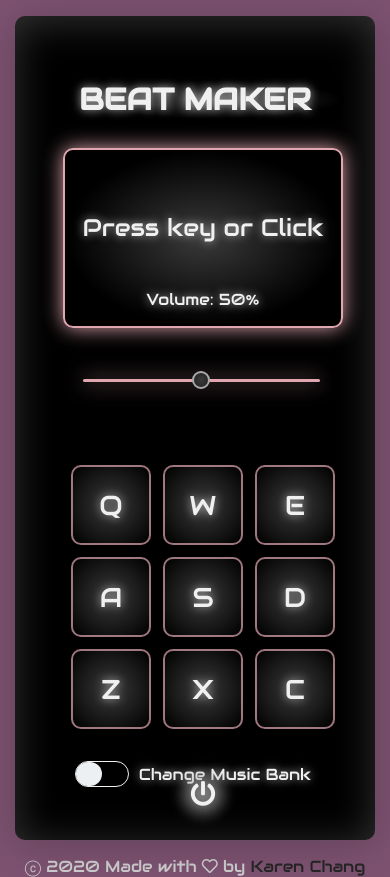
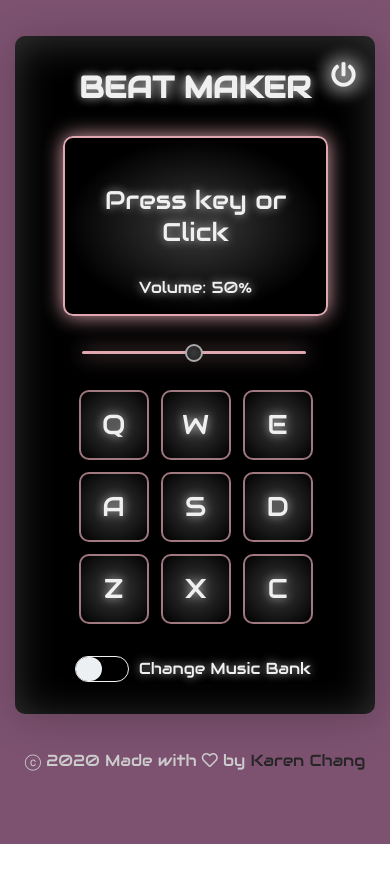
Before and after one commit to karen-developer/react-drum-machine, a React (Create React App) app: page / in a window 390 px wide. After the commit the page ends 844 px from the top, so only its background shows below. Built offline with nearby package versions, Linux system fonts and the light colour scheme.

Commit message:
update css

```diff
--- a/src/App.css
+++ b/src/App.css
@@ -24,7 +24,8 @@ body {
   color: #E0A7B1;
   width: 360px;
   padding: 2rem;
-  display: flex;
+  display: grid;
+  grid-template-columns: 95% auto;
   margin: auto;
   border-radius: 10px;
   box-shadow: 0 5px 40px rgba(0, 0, 0, 0.2), 0 5px 40px rgba(255, 255, 255, 0.2) inset;
@@ -194,58 +195,6 @@ body {
   text-shadow: none;
 }
 
-@media screen and (max-width: 600px) {
-  .App .dashboard-container {
-    min-height: 400px;
-    margin: 1rem;
-  }
-  .App .dashboard-container h1 {
-    font-size: 1.5rem;
-  }
-  .App .dashboard-container .drum-container .drumbtn-container {
-    padding-top: 2rem;
-  }
-  .App .dashboard-container .drum-container .drumbtn-container .drum-pad.btn {
-    width: 60px;
-    height: 60px;
-  }
-  .App .dashboard-container .control-container .screen {
-    font-size: 1.5rem;
-  }
-}
-@media screen and (max-width: 450px) {
-  .App .dashboard-container {
-    margin: 1rem;
-    flex-direction: column;
-    position: relative;
-  }
-  .App .dashboard-container h1 {
-    font-size: 1.5rem;
-  }
-  .App .dashboard-container .drum-container {
-    width: 100%;
-  }
-  .App .dashboard-container .drum-container .drumbtn-container {
-    padding-top: 2rem;
-  }
-  .App .dashboard-container .drum-container .drumbtn-container .drum-pad.btn {
-    width: 80px;
-    height: 80px;
-  }
-  .App .dashboard-container .control-container {
-    width: 100%;
-    margin: 2rem 0 0 0;
-  }
-  .App .dashboard-container .control-container .power-wrapper {
-    position: absolute;
-    top: 1.5rem;
-    right: 1.5rem;
-  }
-  .App .dashboard-container .control-container .screen-wrapper,
-.App .dashboard-container .control-container .volume-wrapper {
-    margin-bottom: 1rem;
-  }
-}
 @keyframes loadAnimation {
   0% {
     color: #e60073;
--- a/src/App.scss
+++ b/src/App.scss
@@ -32,7 +32,8 @@ body {
     color: $light-color;
     width: 360px;
     padding: 2rem;
-    display: flex;
+    display: grid;
+    grid-template-columns: 95% auto;
     margin: auto;
     border-radius: 10px;
     box-shadow: 0 5px 40px rgba(0, 0, 0, 0.2),
@@ -224,61 +225,6 @@ body {
   text-shadow: none;
 }
 
-@media screen and (max-width: 600px) {
-  .App .dashboard-container {
-    min-height: 400px;
-    margin: 1rem;
-    h1 {
-      font-size: 1.5rem;
-    }
-    .drum-container .drumbtn-container {
-      padding-top: 2rem;
-      .drum-pad.btn {
-        width: 60px;
-        height: 60px;
-      }
-    }
-    .control-container .screen {
-      font-size: 1.5rem;
-    }
-  }
-}
-
-@media screen and (max-width: 450px) {
-  .App .dashboard-container {
-    margin: 1rem;
-    flex-direction: column;
-    position: relative;
-    h1 {
-      font-size: 1.5rem;
-    }
-    .drum-container {
-      width: 100%;
-      .drumbtn-container {
-        padding-top: 2rem;
-
-        .drum-pad.btn {
-          width: 80px;
-          height: 80px;
-        }
-      }
-    }
-    .control-container {
-      width: 100%;
-      margin: 2rem 0 0 0;
-      & .power-wrapper {
-        position: absolute;
-        top: 1.5rem;
-        right: 1.5rem;
-      }
-      .screen-wrapper,
-      .volume-wrapper {
-        margin-bottom: 1rem;
-      }
-    }
-  }
-}
-
 @keyframes loadAnimation{
   0%{
     color: #e60073;
```
Also changed, not shown: 1 other file (tests, documents, lock files or other folders).
